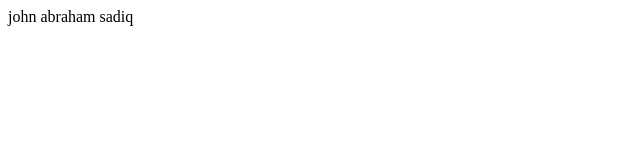
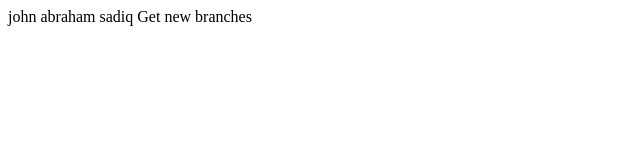
Before and after one commit to John2404f1/Learning-Repo, a plain HTML site: page index.html in a window 1280 px wide. Shown: the whole page, without its empty margins (0-640 px from the left). Drawn offline with Linux system fonts and the light colour scheme.

Commit message:
four commit

```diff
--- a/index.html
+++ b/index.html
@@ -11,5 +11,7 @@
 
     sadiq
 
+
+    Get new branches
 </body>
 </html>
```
